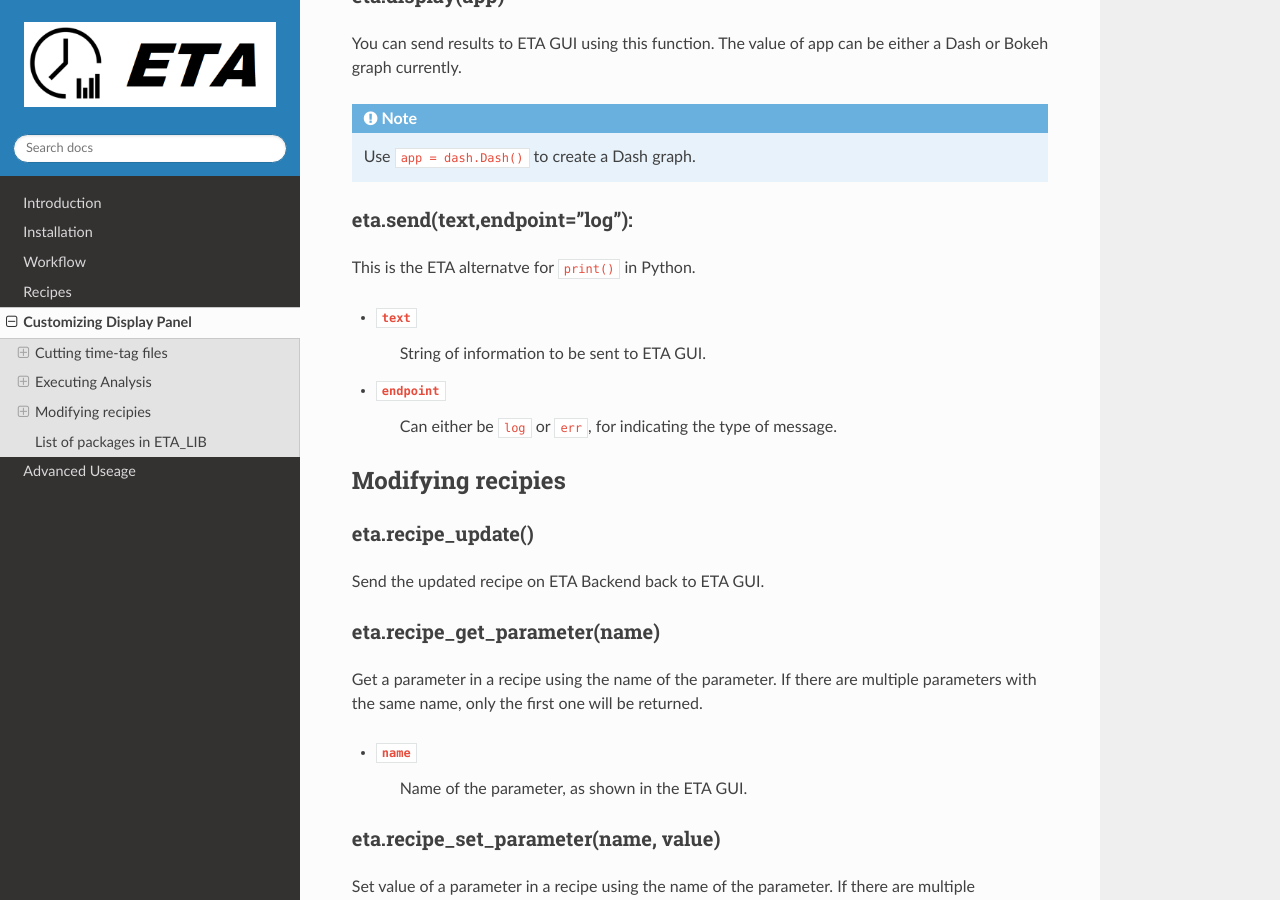
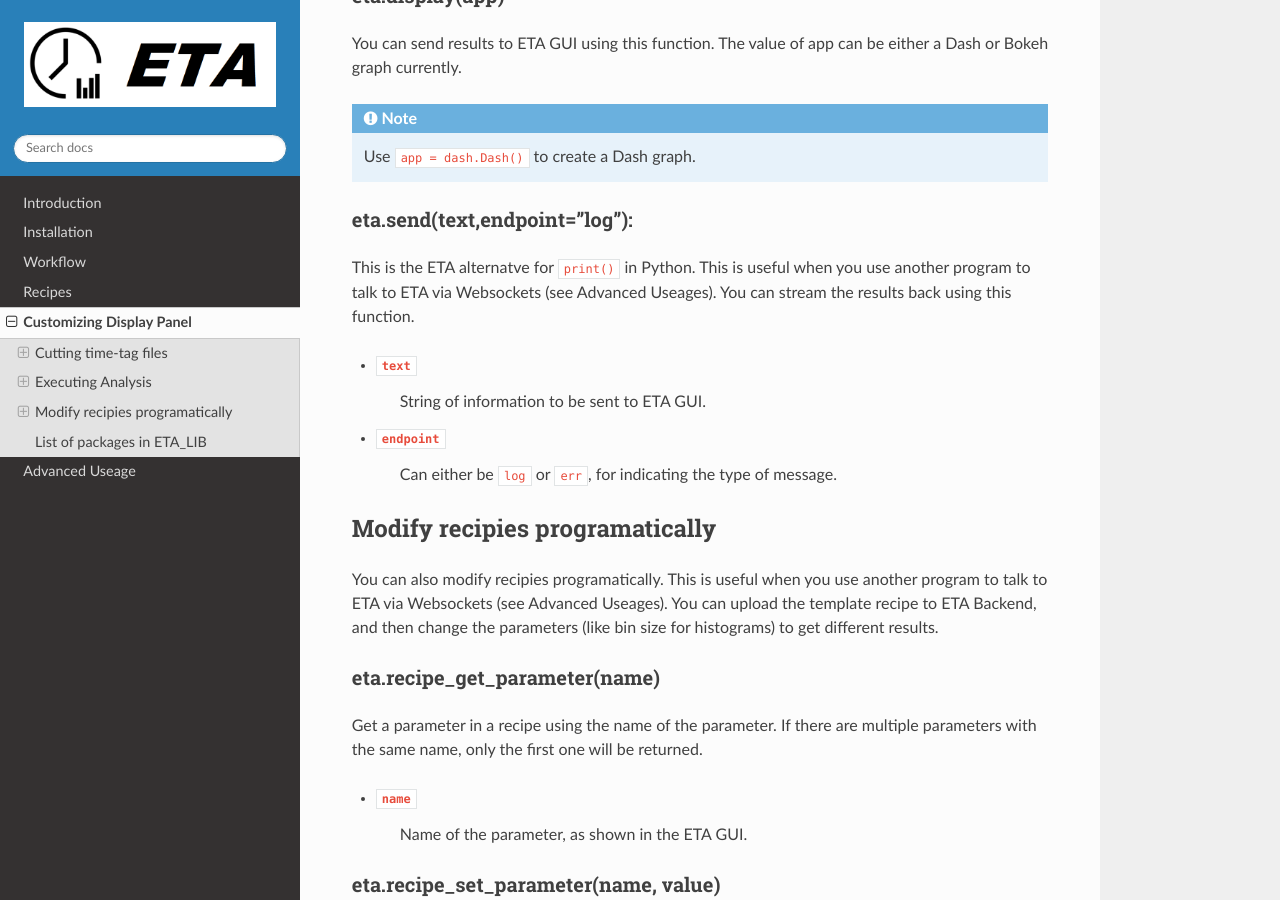
Before and after one commit to timetag/timetag.github.io, a Sphinx documentation site: the page built from docs/python.rst, in a window 1280 px wide and 900 px high, scrolled down 4258 px. Built offline with Sphinx 7.4.7 and the Read the Docs theme 2.0.0, drawn with Linux system fonts in a browser that asks for light colours.

Commit message:
Update python.rst

```diff
--- a/docs/python.rst
+++ b/docs/python.rst
@@ -136,7 +136,7 @@ You can send results to ETA GUI using this function. The value of app can be eit
 
 eta.send(text,endpoint="log"):
 ......
-This is the ETA alternatve for ``print()`` in Python.
+This is the ETA alternatve for ``print()`` in Python.  This is useful when you use another program to talk to ETA via Websockets (see Advanced Useages). You can stream the results back using this function.
 
 - ``text``
     String of information to be sent to ETA GUI.
@@ -144,12 +144,9 @@ This is the ETA alternatve for ``print()`` in Python.
 - ``endpoint``
     Can either be ``log`` or ``err``, for indicating the type of message.
 
-Modifying recipies
+Modify recipies programatically
 ------
-
-eta.recipe_update()
-......
-Send the updated recipe on ETA Backend back to ETA GUI.
+You can also modify recipies programatically. This is useful when you use another program to talk to ETA via Websockets (see Advanced Useages). You can upload the template recipe to ETA Backend, and then change the parameters (like bin size for histograms) to get different results.
 
 eta.recipe_get_parameter(name)
 ......
```
